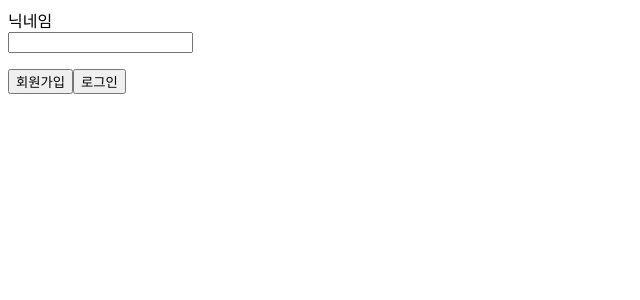
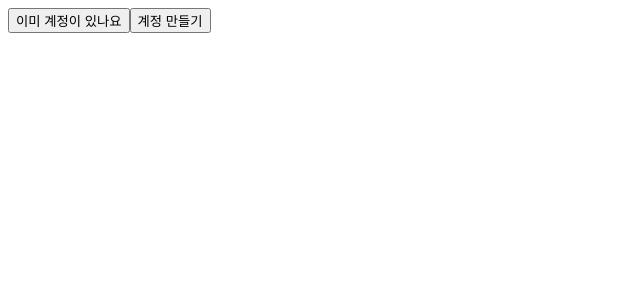
Before and after one commit to Co-Meet/co-meet-web, a React (Create React App) app: page /login in a window 1280 px wide. Shown: the top 300 px of the page, without its empty margins (0-640 px from the left). Built offline with nearby package versions, Linux system fonts and the light colour scheme.

Commit message:
feat : 토큰 유무로 분기처리하는 로직 추가

```diff
--- a/src/App.tsx
+++ b/src/App.tsx
@@ -1,22 +1,36 @@
-import React from 'react';
+import React, {useContext, useEffect} from 'react';
 import {Redirect, Route, Switch} from 'react-router-dom';
 import {HOME_PAGE, JOIN_PAGE, LOGIN_PAGE, MAIN_PAGE, NOT_FOUND_PAGE} from './consts/route';
 import Home from './pages/Home/Home';
 import Login from './pages/Login/Login';
 import Join from './pages/Join/Join';
 import Main from './pages/Main/Main';
+import {LoginContext} from './contexts/LoginContext';
+import Cookies from 'universal-cookie';
+import {QueryClient, QueryClientProvider} from 'react-query';
+
+const cookies = new Cookies();
+const queryClient = new QueryClient();
 
 const App = () => {
+  const {isLogin, setIsLogin} = useContext(LoginContext);
+
+  useEffect(() => {
+    if (cookies.get('access_token')) {
+      setIsLogin(true);
+    }
+  });
+
   return (
-    <>
+    <QueryClientProvider client={queryClient}>
       <Switch>
-        <Route exact path={HOME_PAGE} component={Home} />
-        <Route path={LOGIN_PAGE} component={Login} />
-        <Route path={JOIN_PAGE} component={Join} />
-        <Route path={MAIN_PAGE} component={Main} />
+        <Route exact path={HOME_PAGE} component={isLogin === true ? Main : Home} />
+        <Route path={LOGIN_PAGE} component={isLogin === true ? Login : Home} />
+        <Route path={JOIN_PAGE} component={isLogin === true ? Join : Home} />
+        <Route path={MAIN_PAGE} component={isLogin === true ? Main : Home} />
         <Redirect to={NOT_FOUND_PAGE} />
       </Switch>
-    </>
+    </QueryClientProvider>
   );
 };
 
--- a/src/index.tsx
+++ b/src/index.tsx
@@ -1,19 +1,14 @@
 import React from 'react';
 import ReactDOM from 'react-dom';
-import {QueryClient, QueryClientProvider} from 'react-query';
 import {BrowserRouter as Router} from 'react-router-dom';
 import App from './App';
 import {LoginProvider} from './contexts/LoginContext';
 
-const queryClient = new QueryClient();
-
 ReactDOM.render(
-  <QueryClientProvider client={queryClient}>
-    <Router>
-      <LoginProvider>
-        <App />
-      </LoginProvider>
-    </Router>
-  </QueryClientProvider>,
+  <Router>
+    <LoginProvider>
+      <App />
+    </LoginProvider>
+  </Router>,
   document.getElementById('app'),
 );
```
